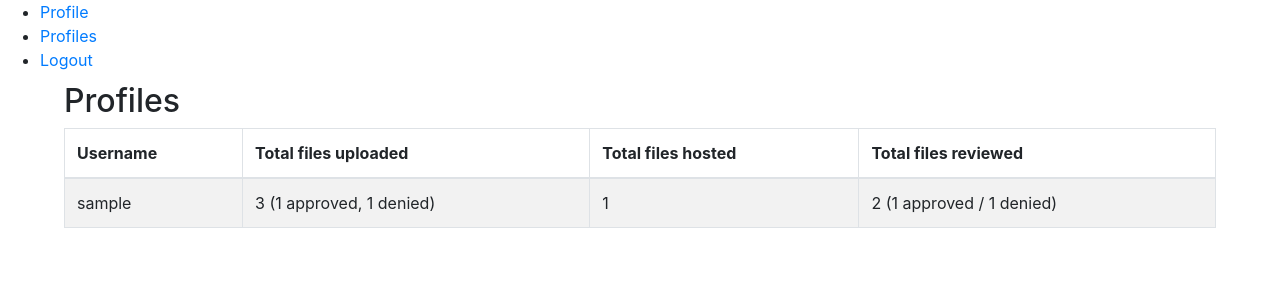
After one commit to AriAlavi/SigNNWebsite, a Django app: page /profiles/ in a window 1280 px wide. The commit adds this page. Shown: the top 300 px of the page. Run offline with Django 3.2, Linux system fonts and the light colour scheme; a user stored in the database is signed in; tables that the repository leaves empty hold one stand-in row (values such as "Sample post"); some libraries are stand-ins or nearby versions.

Commit message:
Can now keep track of people's profiles

```diff
--- a/main/models.py
+++ b/main/models.py
@@ -15,11 +15,15 @@ import jsonpickle
 class Profile(models.Model):
     user = models.OneToOneField(User, on_delete=models.CASCADE)
     email = models.EmailField()
+    verify_allowed = models.BooleanField(default=False)
     api_allowed = models.BooleanField(default=False)
     view_allowed = models.BooleanField(default=False)
     uploads_denied = models.PositiveSmallIntegerField(default=0)
 
     folder = models.CharField(max_length=499, null=True, blank=True)
+
+    verification_approvals = models.PositiveSmallIntegerField(default=0)
+    verification_denials = models.PositiveSmallIntegerField(default=0)
 
     def __str__(self):
         return str(self.user)
@@ -29,6 +33,26 @@ class Profile(models.Model):
             return self.folder
 
         return self.googlecreds.createFolder()
+
+    @property
+    def total_uploads(self):
+        return GoogleFile.objects.filter(uploaded_by=self).count() + TempLocalFile.objects.filter(uploaded_by=self).count() + self.uploads_denied
+    @property
+    def approved_uploads(self):
+        return GoogleFile.objects.filter(uploaded_by=self).filter(approved=True).count()
+    @property
+    def total_hosting(self):
+        return GoogleFile.objects.filter(owned_by=self).count()
+
+    @property
+    def upload_stats(self):
+        return {
+        "total_uploads" : self.total_uploads,
+        "approved_uploads" : self.approved_uploads,
+        "denied_uploads" : self.uploads_denied,
+        "total_hosting" : self.total_hosting,
+        }
+
 
     @property
     def unauthorized_file_holder(self):
--- a/main/templates/main/base.html
+++ b/main/templates/main/base.html
@@ -23,6 +23,9 @@
     <li><a  href="{% url 'register' %}">Register</a></li>
     {% else %}
     <li><a href="{% url 'profile' %}">Profile</a></li>
+    {% if request.user.profile.verify_allowed %}
+    <li><a href="{% url 'profiles' %}">Profiles</a></li>
+    {% endif %}
     <li><a href="{% url 'logout' %}">Logout</a></li>
     {% endif %}
 </ul>
--- /dev/null
+++ b/main/templates/main/profiles.html
@@ -0,0 +1,47 @@
+{% extends "main/base.html" %}
+{% load crispy_forms_tags %}
+{% block content %}
+<h2>Profiles</h2>
+
+<table class="table table-striped table-bordered">
+    <thead>
+        <th>Username</th>
+        <th>Total files uploaded</th>
+        <th>Total files hosted</th>
+        <th>Total files reviewed</th>
+    </thead>
+    <tbody>
+        {% for profile in stats %}
+        <tr>
+            <td>
+                {{profile.profile.user.username}}
+            </td>
+            <td>
+                {{profile.total_uploads}} ({{profile.approved_uploads}} approved, {{profile.denied_uploads}} denied)
+            </td>
+            <td>
+                {% if profile.profile.api_allowed %}
+                    {{profile.total_hosting}}
+                    {% if not profile.profile.googlecreds %}
+                        (Not linked)
+                    {% endif %}
+                {% else %}
+                    Not permitted
+                {% endif %}
+
+            </td>
+            <td>
+                {% if profile.profile.verify_allowed %}
+                    {{profile.profile.verification_approvals|add:profile.profile.verification_denials }}
+                    ({{profile.profile.verification_approvals}} approved / {{profile.profile.verification_denials}} denied)
+                {% else %}
+                    Not permitted
+                {% endif %}
+            </td>
+        </tr>
+        {% endfor %}
+    </tbody>
+</table>
+
+
+{% endblock %}
--- a/main/urls.py
+++ b/main/urls.py
@@ -8,5 +8,6 @@ urlpatterns = [
     path('oauth2callback', main_views.auth_return, name="auth_return"),
     path('add_drive_terms/', main_views.add_drive_terms, name="add_drive_terms"),
     path('profile/', main_views.profile, name="profile"),
+    path('profiles/', main_views.profiles, name="profiles"),
     path('files/<uuid:id>/', main_views.view_image, name="view_image")
 ]
--- a/main/views.py
+++ b/main/views.py
@@ -13,15 +13,29 @@ from google.auth.transport.requests import Request
 from oauth2client.client import flow_from_clientsecrets
 from oauth2client.contrib import xsrfutil
 
+def profiles(request):
+    if not request.user.profile.verify_allowed:
+        return redirect("profile")
+
+    profile_stats = []
+    for profile in Profile.objects.all():
+        stats = profile.upload_stats
+        stats["profile"] = profile
+        profile_stats.append(stats)
+
+    context = {
+        "stats" : profile_stats
+    }
+
+
+    return render(request, "main/profiles.html", context)
+
+
 def profile(request):
     profile = request.user.profile
-    context = {
-        "profile" : profile,
-        "total_uploads" : GoogleFile.objects.filter(uploaded_by=profile).count() + TempLocalFile.objects.filter(uploaded_by=profile).count() + profile.uploads_denied,
-        "approved_uploads" : GoogleFile.objects.filter(uploaded_by=profile).filter(approved=True).count(),
-        "denied_uploads" : profile.uploads_denied,
-        "total_hosting" : GoogleFile.objects.filter(owned_by=profile).count(),
-    }
+    context = profile.upload_stats
+    context['profile'] = profile
+
     return render(request, "main/profile.html", context)
 
 def home(request):
@@ -41,6 +55,8 @@ def home(request):
     return render(request, "main/home.html", context)
 
 def view_image(request, id):
+    if not request.user.profile.view_allowed:
+        return redirect("profile")
     try:
         image = GoogleFile.objects.get(id=id)
     except:
```
